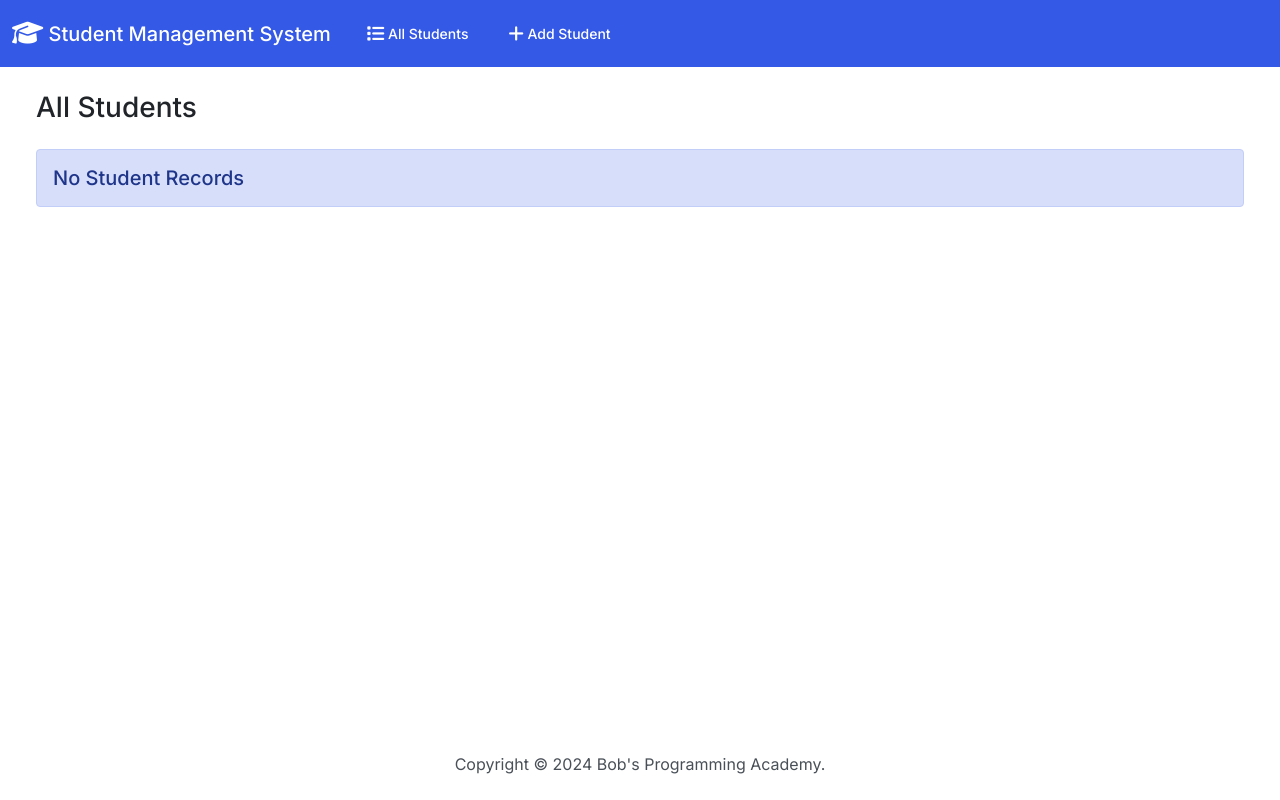
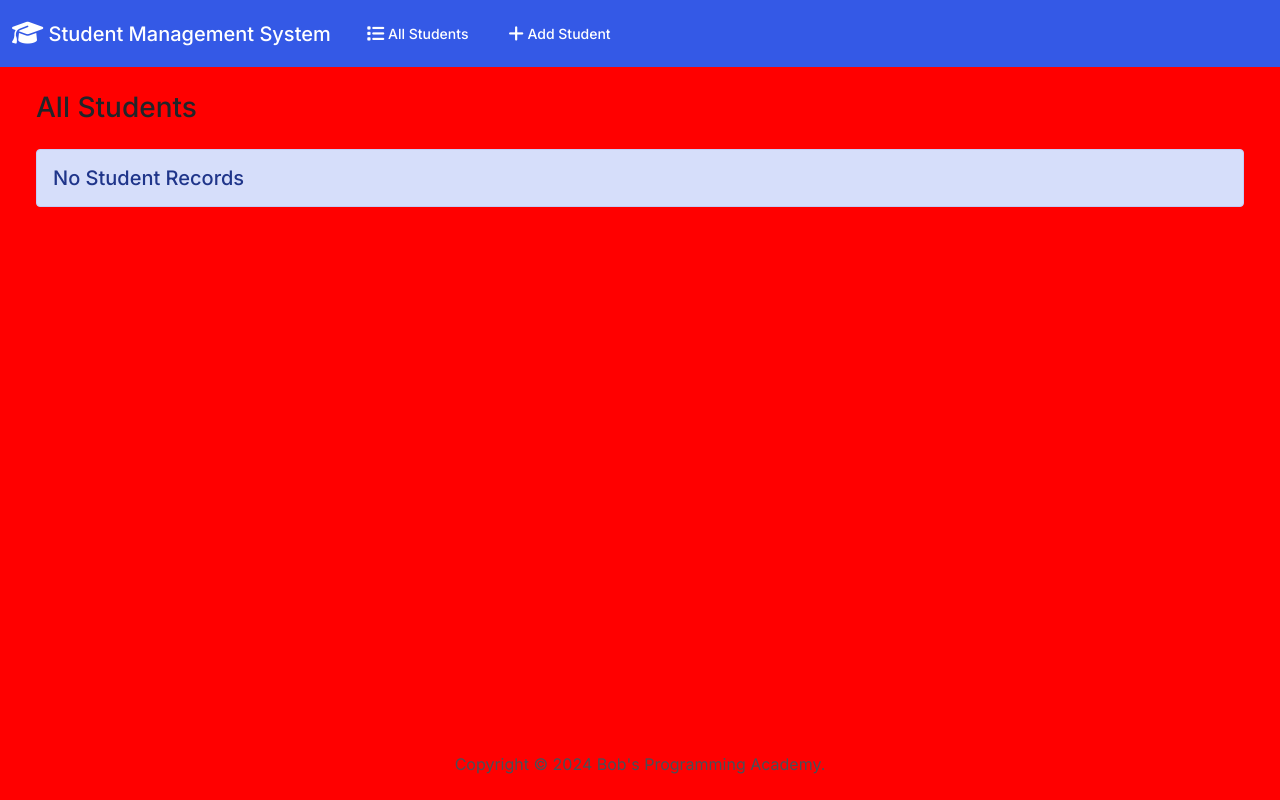
Before and after one commit to Leesfood/student-management, a Django app: page / in a window 1280 px wide. Run offline with Django 4.2, Linux system fonts and the light colour scheme; data that the repository does not hold is empty; some libraries are stand-ins or nearby versions.

Commit message:
update style

```diff
--- a/django_project/settings.py
+++ b/django_project/settings.py
@@ -53,6 +53,7 @@ MIDDLEWARE = [
     'django.contrib.auth.middleware.AuthenticationMiddleware',
     'django.contrib.messages.middleware.MessageMiddleware',
     'django.middleware.clickjacking.XFrameOptionsMiddleware',
+    'whitenoise.middleware.WhiteNoiseMiddleware',  # WhiteNoise should be here
 ]
 STATICFILES_STORAGE = 'whitenoise.storage.CompressedManifestStaticFilesStorage'
 ROOT_URLCONF = 'django_project.urls'
@@ -145,7 +146,6 @@ STATICFILES_DIRS = [
     BASE_DIR / 'static',  # This should point to your static folder
 ]
 
-
 # Default primary key field type
 # https://docs.djangoproject.com/en/4.0/ref/settings/#default-auto-field
 
--- /dev/null
+++ b/students/static/css/test.css
@@ -0,0 +1,3 @@
+body {
+    background-color: red;
+}
--- a/students/templates/students/base.html
+++ b/students/templates/students/base.html
@@ -5,7 +5,7 @@
     <title>Student Management System</title>
     <link rel="stylesheet" href="https://cdnjs.cloudflare.com/ajax/libs/font-awesome/6.1.1/css/all.min.css">
     <link href="{% static 'css/bootstrap.min.css' %}" rel="stylesheet">
-    <link rel="stylesheet" href="{% static 'css/styles.css' %}">
+    <link rel="stylesheet" href="{% static 'css/test.css' %}">
 
   </head>
   <body class="d-flex flex-column min-vh-100">
```
Also changed, not shown: 1 other file.
